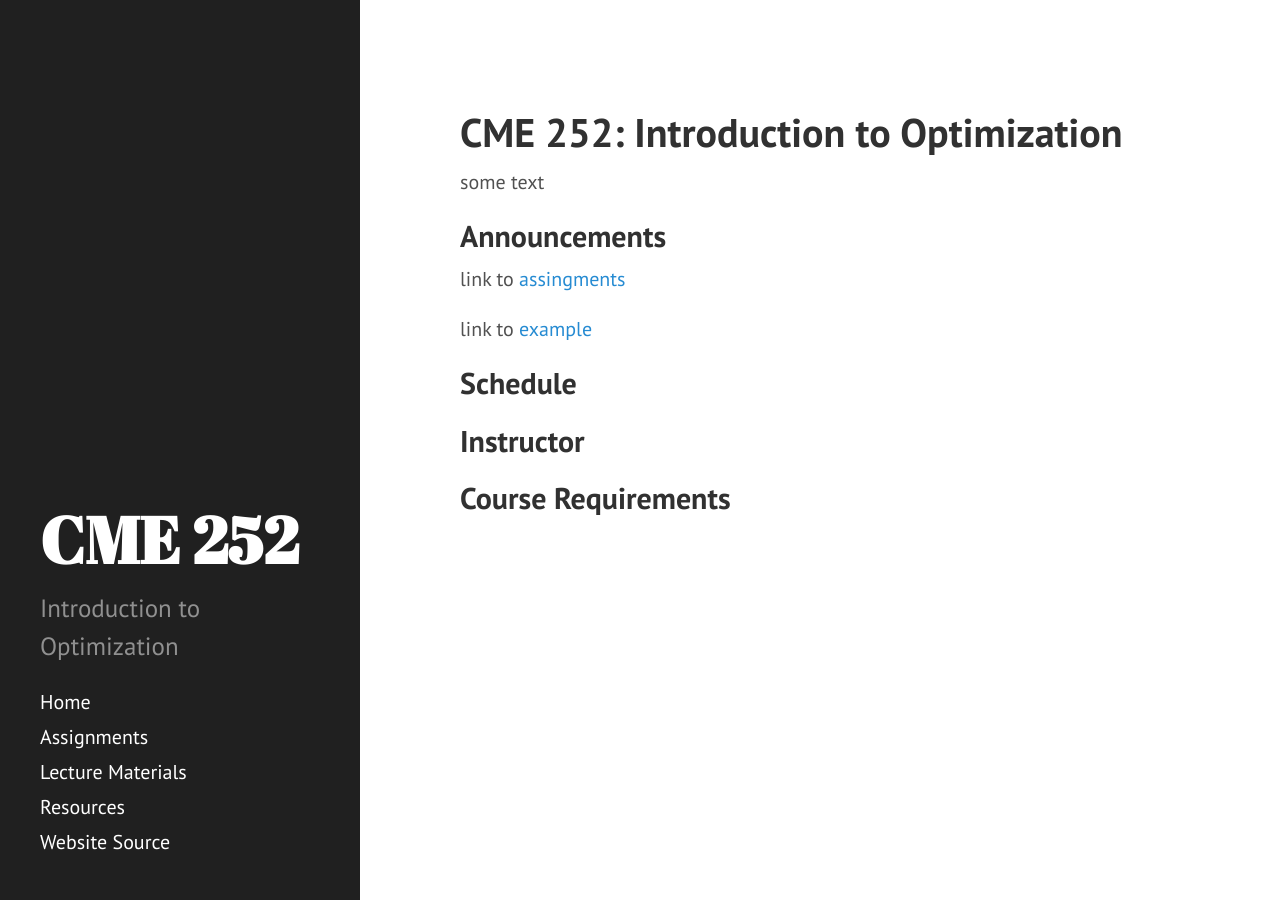
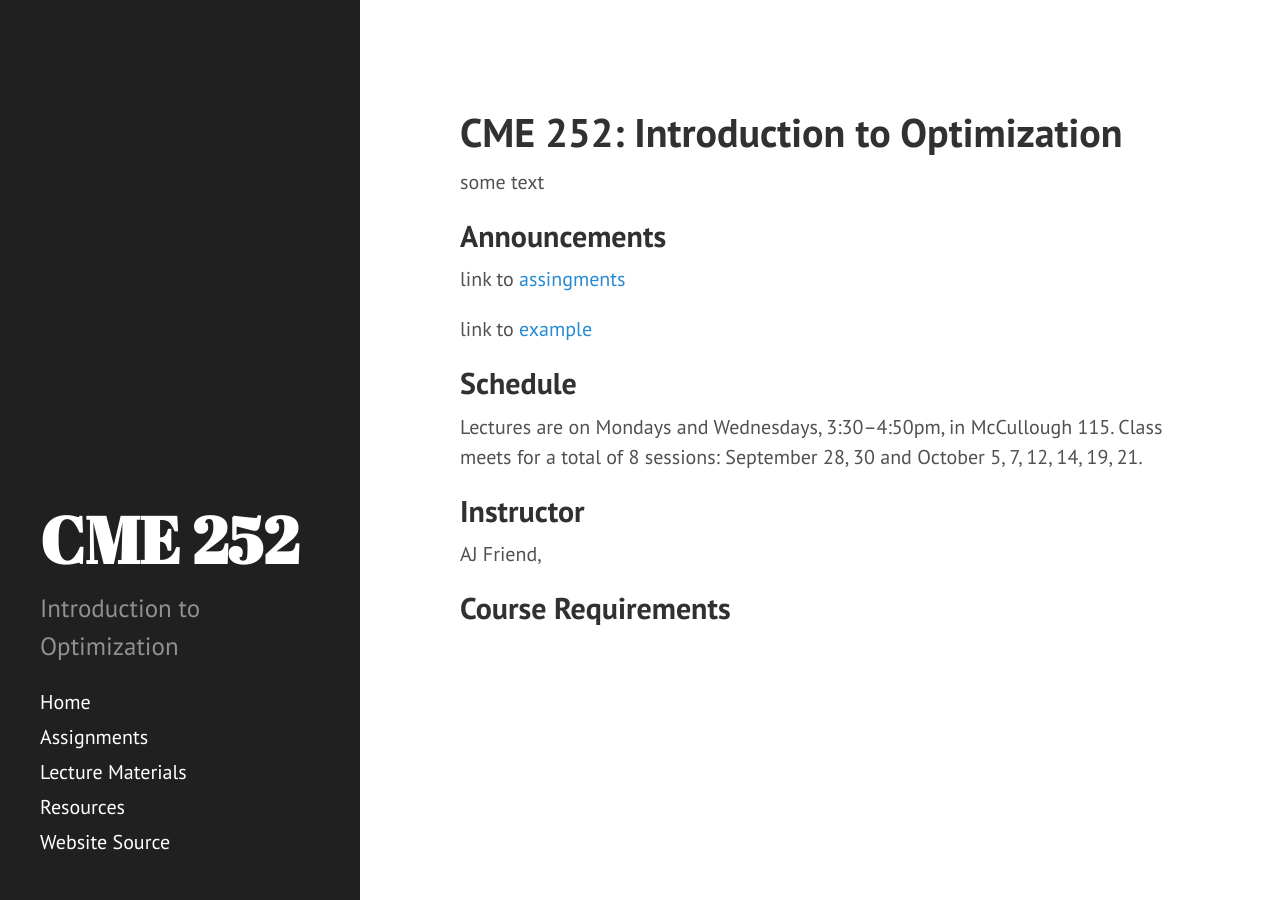
Before and after one commit to ajfriend/cme252, a Jekyll site: the page built from index.md, in a window 1280 px wide. Built offline with Jekyll 4.4.1, drawn with Linux system fonts in a browser that asks for light colours; Markdown is read by kramdown in place of the engine named in the settings.

Commit message:
class times

```diff
--- a/index.md
+++ b/index.md
@@ -13,7 +13,10 @@ link to [assingments](assignments)
 link to [example](data/example.txt)
 
 ## Schedule
+Lectures are on Mondays and Wednesdays, 3:30--4:50pm, in McCullough 115.
+Class meets for a total of 8 sessions: September 28, 30 and October 5, 7, 12, 14, 19, 21.
 
 ## Instructor
+AJ Friend, <ajfriend at stanford dot edu>
 
 ## Course Requirements
```
